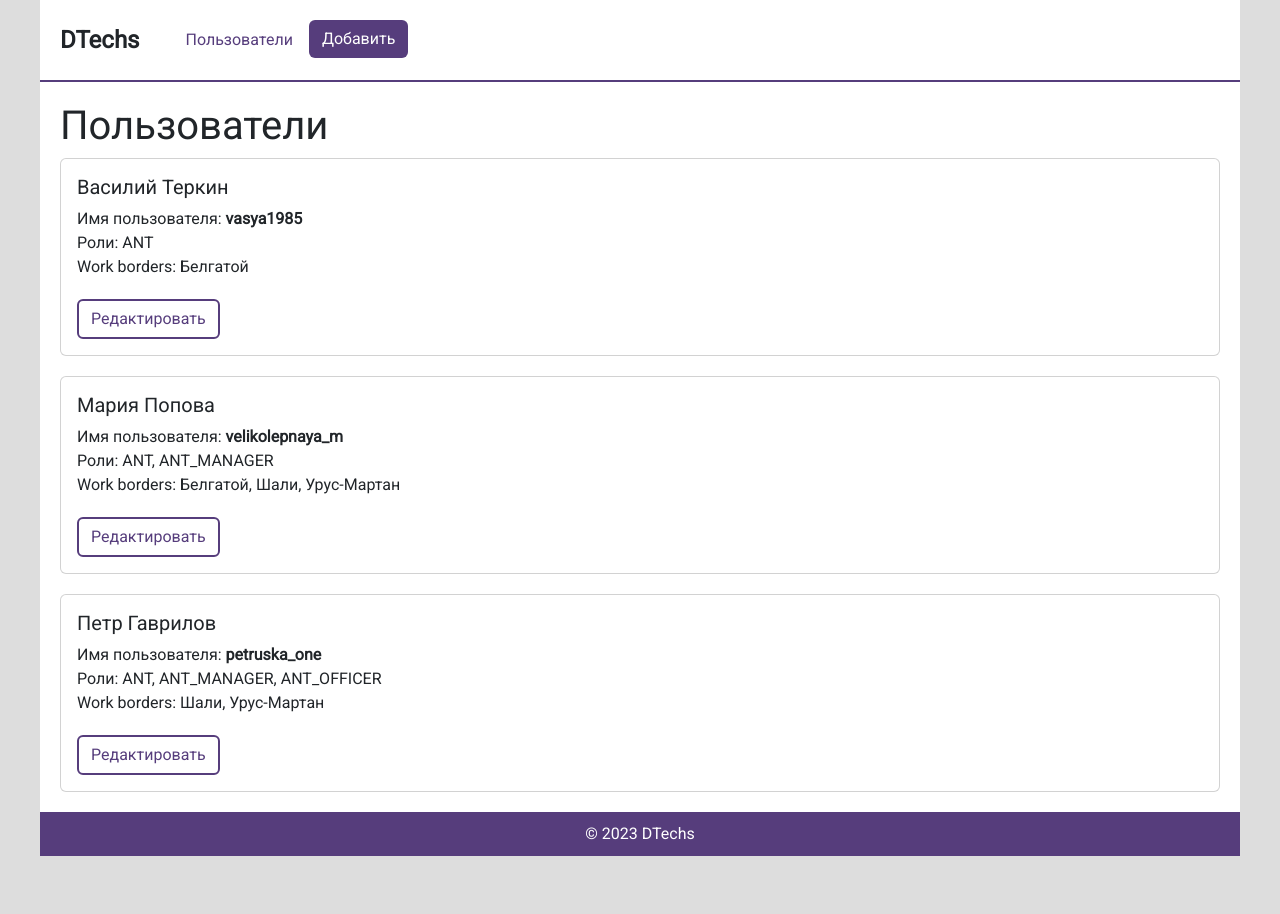
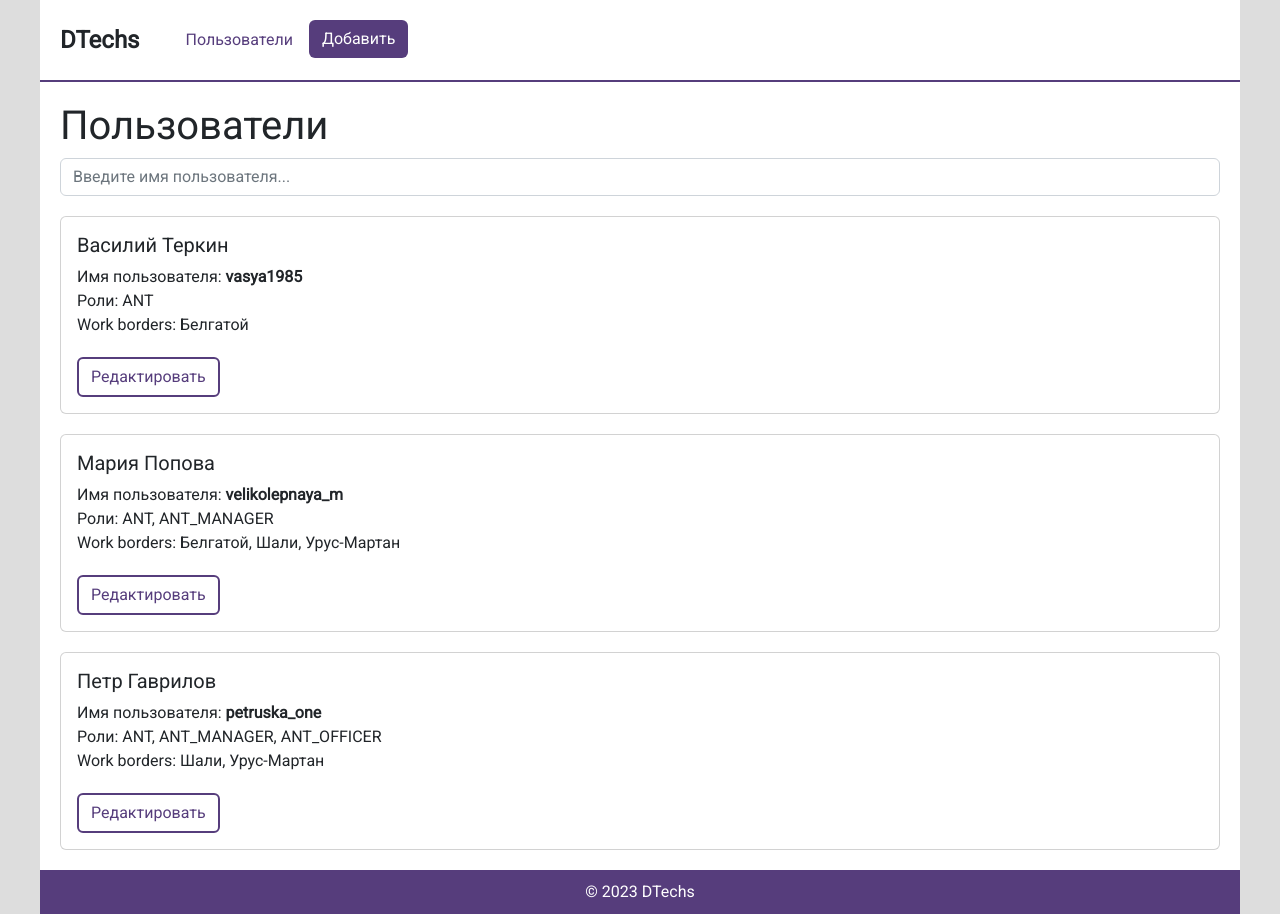
Before and after one commit to karpo518/dt, a React app: page / in a window 1280 px wide. Before the commit the page ends 856 px from the top, so only its background shows below. Built offline with nearby package versions, Linux system fonts and the light colour scheme.

Commit message:
Создание функционала поиска по имени пользователя

```diff
--- a/src/components/pages/users/list/UserListPage.module.scss
+++ b/src/components/pages/users/list/UserListPage.module.scss
@@ -1,2 +1,5 @@
 .wrapper {
+  .searchField {
+    margin-bottom: 20px;
+  }
 }
--- a/src/components/pages/users/list/UserListPage.tsx
+++ b/src/components/pages/users/list/UserListPage.tsx
@@ -1,20 +1,32 @@
 import { useReactiveVar } from "@apollo/client";
-import React from "react";
+import React, { ChangeEvent, useState } from "react";
 import { usersVar } from "../../../../state/state";
 import { UserPreview } from "../../../widgets/users/userPreview/UserPreview";
 import s from "./UserListPage.module.scss";
+import { Form } from "react-bootstrap";
 
 
 
 export const UserListPage = () => {
 
-  const users = useReactiveVar(usersVar);
+  const [search, setSearch] = useState('')
+
+  const handleChange = (event: ChangeEvent<HTMLInputElement>) => {
+    setSearch(event.target.value);
+  }
+
+  let users = useReactiveVar(usersVar)
+
+  if(search.length) {
+    users = users.filter(u => u.username.includes(search));
+  }
 
   const userList = users.map((u) => <UserPreview key={u.username} {...u} />)
 
   return (
     <div className={s.wrapper}>
       <h1>Пользователи</h1>
+      <Form.Control className={s.searchField} type="text" placeholder="Введите имя пользователя..." onChange={handleChange} value={search} />
       <div className={s.userList}>{userList}</div>
     </div>
   );
--- a/src/state/state.ts
+++ b/src/state/state.ts
@@ -64,8 +64,6 @@ export const loadUsers = () => {
 
   let users: TUser[]
 
-  console.log(localStorage.users)
-
   if(localStorage.users) {
     users = JSON.parse(localStorage.users)
   }
```
